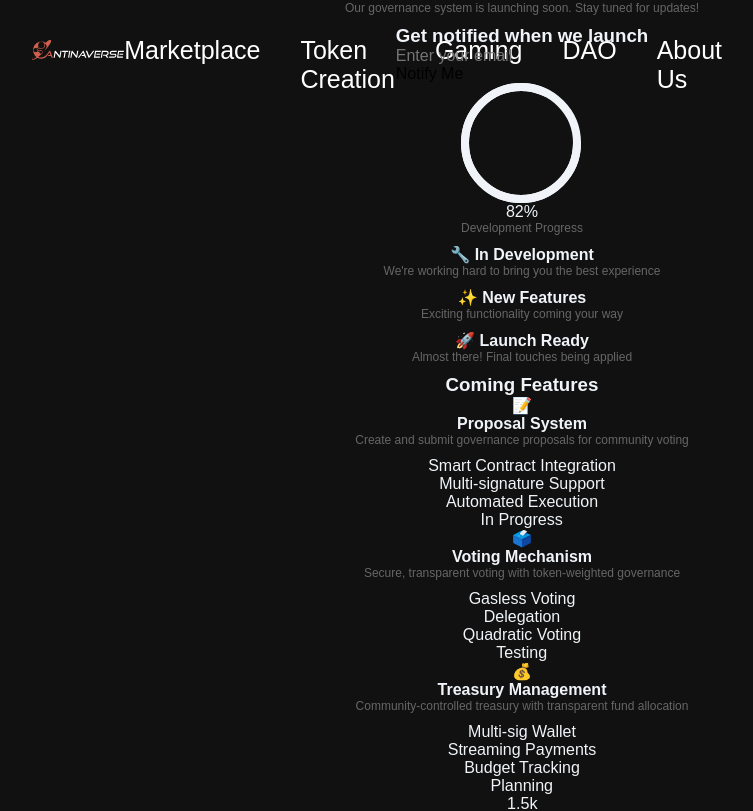
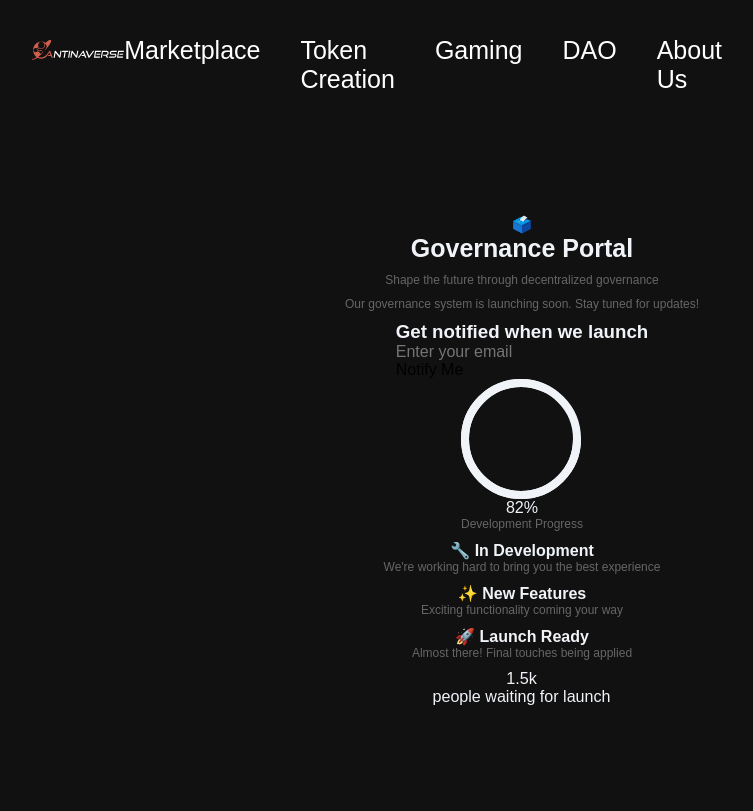
Before and after one commit to CantinaVerse-tech/frontend, a Next.js app: page /governance in a window 1280 px wide. Shown: the top 811 px of the page, without its empty margins (118-871 px from the left). Built offline with nearby package versions, Linux system fonts and the light colour scheme; what @rainbow-me/rainbowkit, wagmi would draw is missing.

Commit message:
feat: npm run build

```diff
--- a/components/ComingSoon.tsx
+++ b/components/ComingSoon.tsx
@@ -4,28 +4,8 @@ import { useState } from 'react';
 import { Footer } from './Footer';
 import Header from './Header';
 import ProgressRing from './ProgressRing';
-// import FeaturePreview from './FeaturePreview'; // REMOVED - component doesn't exist
+import FeaturePreview from './PreviewCard';
 import SocialProof from './SocialProof';
-
-interface Feature {
-    icon: string;
-    name: string;
-    description: string;
-    highlights?: string[];
-    status?: string;
-}
-
-interface ComingSoonProps {
-    title?: string;
-    description?: string;
-    feature?: string;
-    icon?: string;
-    showNotifyMe?: boolean;
-    progress?: number;
-    features?: Feature[];
-    recentUpdates?: never[];
-    subscriberCount?: number;
-}
 
 export default function ComingSoon({
     title = "Coming Soon",
@@ -35,13 +15,13 @@ export default function ComingSoon({
     showNotifyMe = true,
     progress = 75,
     features = [],
-    recentUpdates = [] as never[],
+    recentUpdates = [],
     subscriberCount = 1247
-}: ComingSoonProps) {
+}) {
     const [email, setEmail] = useState('');
     const [isSubmitted, setIsSubmitted] = useState(false);
 
-    const handleNotifySubmit = async (e: React.FormEvent<HTMLFormElement>) => {
+    const handleNotifySubmit = async (e: { preventDefault: () => void; }) => {
         e.preventDefault();
         if (!email) return;
 
@@ -115,43 +95,8 @@ export default function ComingSoon({
                         </div>
                     </div>
 
-                    {/* Feature Preview - REMOVED since component doesn't exist */}
-                    {/* <FeaturePreview features={features} /> */}
-
-                    {/* Features List - Simple replacement for FeaturePreview */}
-                    {features && features.length > 0 && (
-                        <div className="mt-12">
-                            <h3 className="text-2xl font-bold mb-6">Coming Features</h3>
-                            <div className="grid grid-cols-1 md:grid-cols-2 lg:grid-cols-3 gap-6">
-                                {features.map((feature, index) => (
-                                    <div key={index} className="p-6 border rounded-lg hover:shadow-lg transition-shadow">
-                                        <div className="text-3xl mb-3">{feature.icon}</div>
-                                        <h4 className="font-semibold text-lg mb-2">{feature.name}</h4>
-                                        <p className="text-gray-600 text-sm mb-3">{feature.description}</p>
-                                        {feature.highlights && (
-                                            <div className="space-y-1">
-                                                {feature.highlights.map((highlight, idx) => (
-                                                    <div key={idx} className="text-xs bg-blue-100 text-blue-800 px-2 py-1 rounded inline-block mr-1">
-                                                        {highlight}
-                                                    </div>
-                                                ))}
-                                            </div>
-                                        )}
-                                        {feature.status && (
-                                            <div className="mt-3">
-                                                <span className={`text-xs px-2 py-1 rounded ${feature.status === 'Testing' ? 'bg-yellow-100 text-yellow-800' :
-                                                    feature.status === 'In Progress' ? 'bg-green-100 text-green-800' :
-                                                        'bg-gray-100 text-gray-800'
-                                                    }`}>
-                                                    {feature.status}
-                                                </span>
-                                            </div>
-                                        )}
-                                    </div>
-                                ))}
-                            </div>
-                        </div>
-                    )}
+                    {/* Feature Preview */}
+                    <FeaturePreview features={features} />
 
                     {/* Social Proof */}
                     <SocialProof
--- a/pages/academic-learning.tsx
+++ b/pages/academic-learning.tsx
@@ -69,7 +69,6 @@ export default function AcademicLearning() {
             feature="learning platform"
             icon="🎓"
             progress={42}
-            features={features}
             subscriberCount={756}
         />
     );
--- a/pages/casinogames.tsx
+++ b/pages/casinogames.tsx
@@ -4,7 +4,7 @@ import Header from '../components/Header';
 import ComingSoon from '../components/ComingSoon';
 
 export default function Gaming() {
-        const features = [
+    const features = [
         {
             name: "NFT Gaming",
             icon: "🎲",
@@ -50,8 +50,6 @@ export default function Gaming() {
             feature="gaming platform"
             icon="🎮"
             progress={58}
-            features={features}
-            recentUpdates={recentUpdates}
             subscriberCount={2156}
         />
     );
--- a/pages/governance.tsx
+++ b/pages/governance.tsx
@@ -4,7 +4,7 @@ import Header from '../components/Header';
 import ComingSoon from '../components/ComingSoon';
 
 export default function Governance() {
-        const features = [
+    const features = [
         {
             name: "Proposal System",
             icon: "📝",
@@ -26,9 +26,9 @@ export default function Governance() {
             highlights: ["Multi-sig Wallet", "Streaming Payments", "Budget Tracking"],
             status: "Planning"
         }
-            ];
+    ];
 
-const recentUpdates = [
+    const recentUpdates = [
         {
             title: "Smart Contract Audit Completed",
             description: "All governance contracts have passed security audit with zero critical issues",
@@ -50,8 +50,6 @@ const recentUpdates = [
             feature="governance system"
             icon="🗳️"
             progress={82}
-            features={features}
-            recentUpdates={recentUpdates}
             subscriberCount={1523}
         />
     );
--- a/pages/tokencreation.tsx
+++ b/pages/tokencreation.tsx
@@ -48,7 +48,6 @@ export default function TokenCreation() {
             feature="token creation toolkit"
             icon="🪙"
             progress={65}
-            features={features}
             subscriberCount={892}
         />
     );
```
